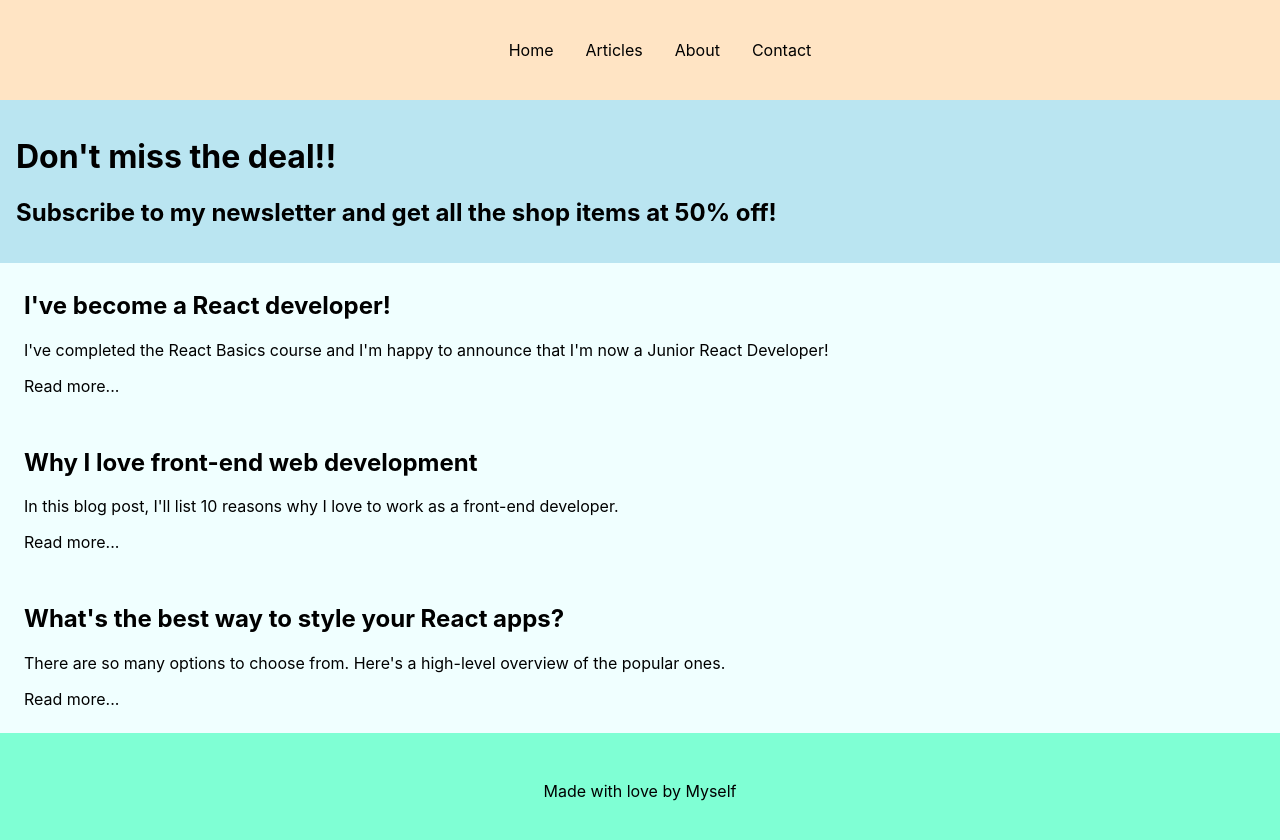
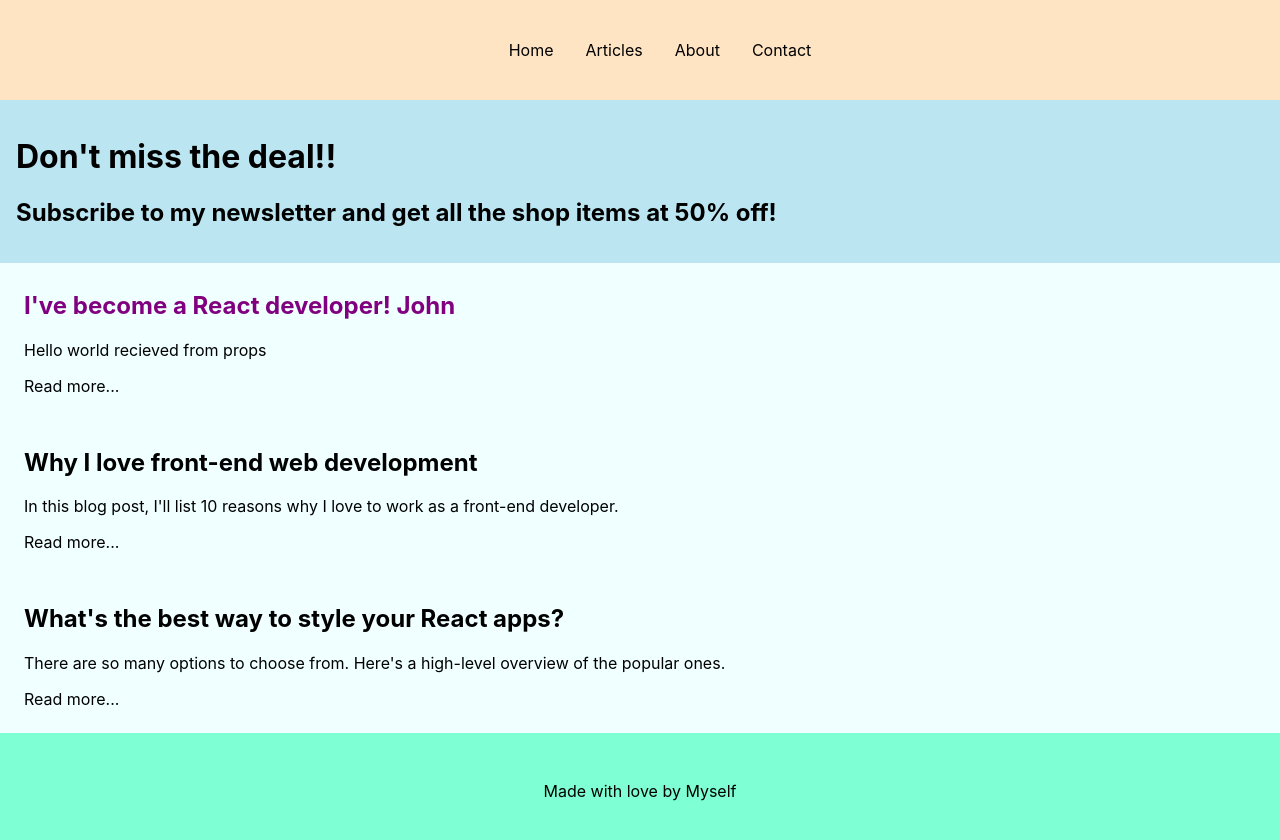
Before and after one commit to ahmedaryf/meta-react-lesson, a React (Create React App) app: page / in a window 1280 px wide. Shown: the top 840 px of the page. Built offline with nearby package versions, Linux system fonts and the light colour scheme.

Commit message:
testing props in React

```diff
--- a/src/App.js
+++ b/src/App.js
@@ -14,7 +14,7 @@ function App() {
     <div>
       <div><Nav /></div>
       <div><Promo /></div>
-      <div><Intro1 /></div>
+      <div><Intro1 name="John" textColor="purple" text="Hello world recieved from props"/></div>
       <div><Intro2 /></div>
       <div><Intro3 /></div>
       <div><Footer /></div>
--- a/src/components/Intro1.js
+++ b/src/components/Intro1.js
@@ -1,9 +1,12 @@
-function Intro1() {
+function Intro1(props) {
+    const color = {
+        color: props.textColor
+    }
      return (
             <div className="blog-post-intro">
-                <h2>I've become a React developer!</h2>
+                <h2 style={color}>I've become a React developer! {props.name}</h2>
                 <div>
-                    <p>I've completed the React Basics course and I'm happy to announce that I'm now a Junior React Developer!</p>
+                    <p>{props.text}</p>
                     <p className="link">Read more...</p>
                 </div>
             </div>
```
